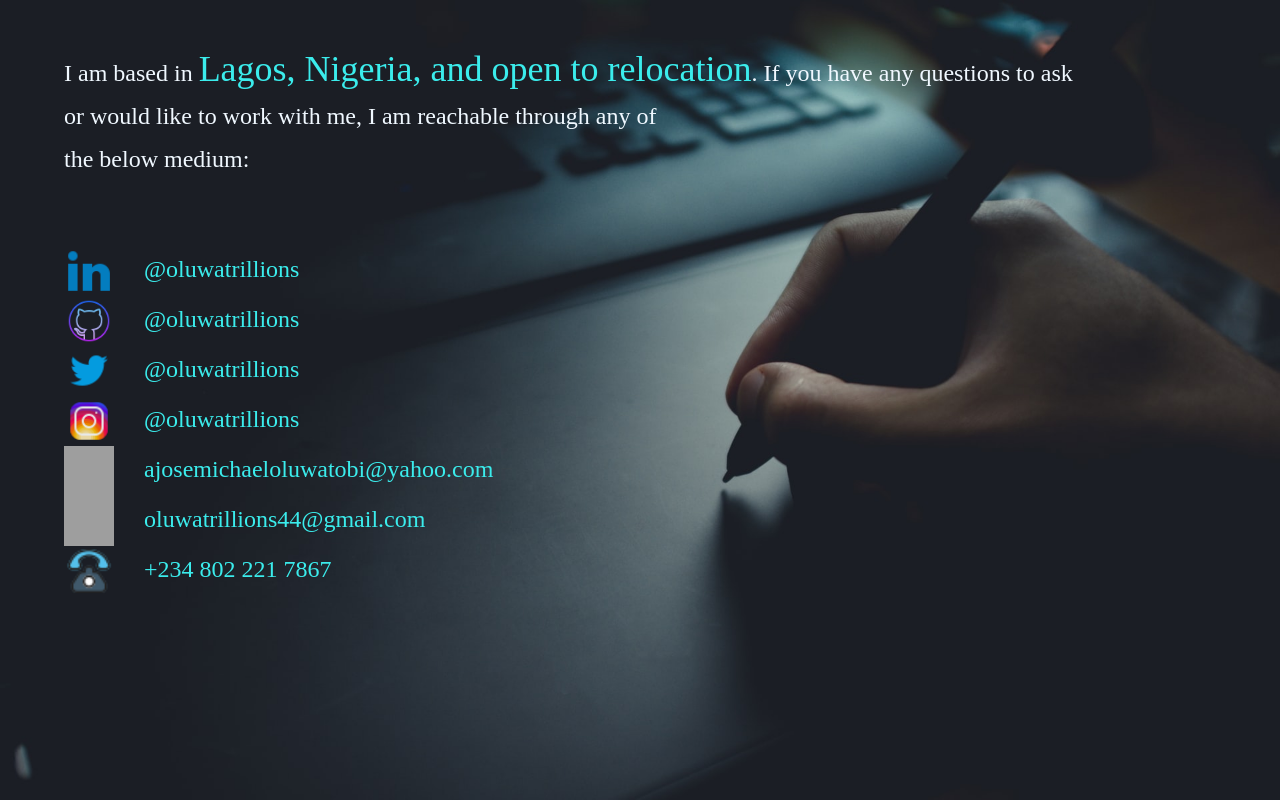
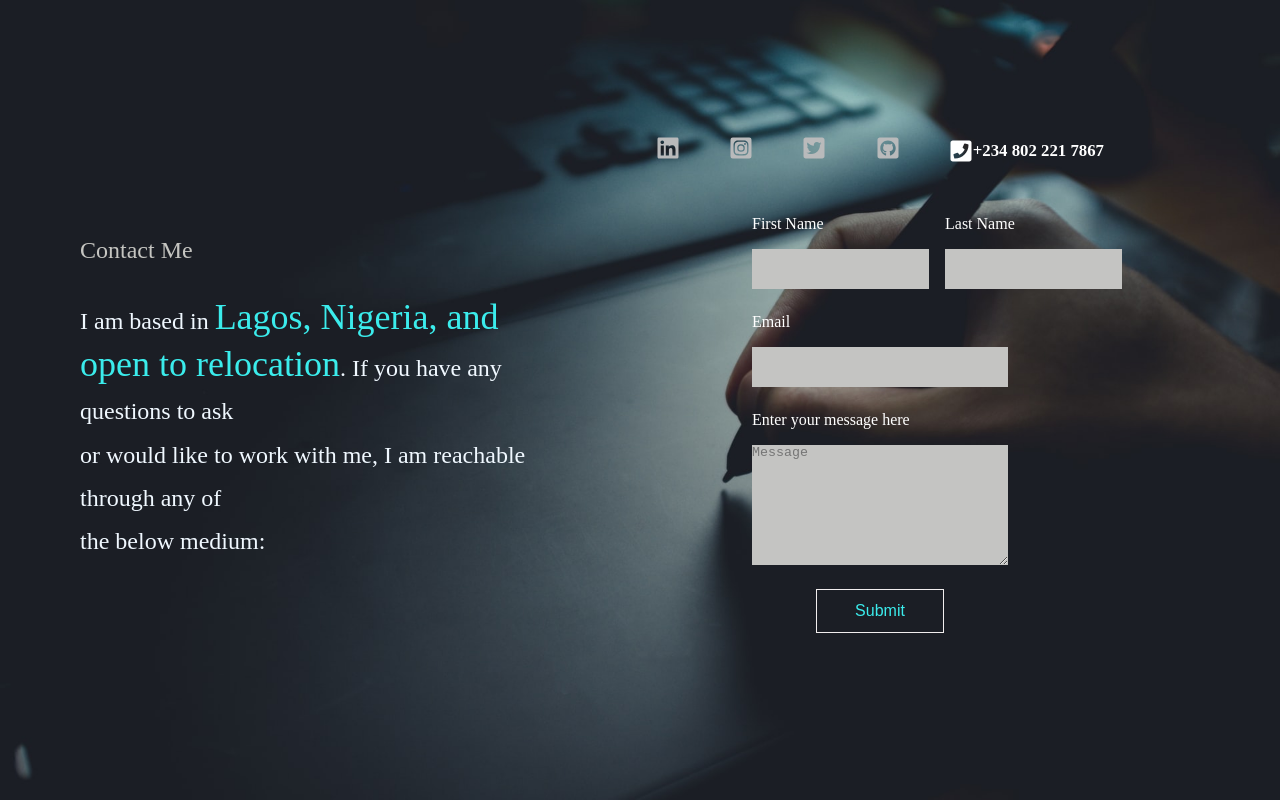
Before and after one commit to oluwatrillions/portfolio, a React (Create React App) app: page /contact in a window 1280 px wide. Built offline with nearby package versions, Linux system fonts and the light colour scheme; grey boxes are pictures that could not be loaded.

Commit message:
contact me redesign

```diff
--- a/src/Contact.css
+++ b/src/Contact.css
@@ -11,47 +11,122 @@
   background-position: center center fixed;
   width: 100vw;
   height: 100vh;
-  display: flex;
-  flex-direction: column;
-  justify-content: flex-start;
-  padding: 3em 4em;
+  display: grid;
+  grid-template-columns: 35vw 50vw;
+  gap: 2em;
+  justify-content: center;
 }
 
-.medium {
-    margin-top: 4em;
+.contact-sec {
+    height: 100vh;
+    display: flex;
+    flex-direction: column;
+    justify-content: center;
+    gap: 2em;
 }
 
-.media {
-  display: flex;
+.form-section {
+    width: 50vw;
+    display: flex;
+    flex-direction: column;
+    justify-content: center;
+    align-items: center;
+    gap: 2em;
+    margin: 2em 0;
 }
 
-.media img {
-  width: 50px;
-  height: 50px;
-  opacity: 0.9;
+.nav-links ul {
+    display: flex !important;
+    justify-content: space-between;
+    cursor: pointer;
 }
 
-.media a {
-  font-size: 1.5em;
-  padding-top: 10px;
-  padding-left: 30px;
-  color: rgb(59, 236, 236);
+ul h4 {
+    font-size: 0.7em;
 }
 
-.email {
-  display: flex;
+.form {
+    width: 50vw;
+    height: 60vh;
+    display: block;
+    flex-direction: column;
+    justify-content: center;
+    align-items: center;
+    background-color: transparent;
 }
 
-.email img {
-  width: 50px;
-  height: 50px;
+form {
+    width: 20vw;
+    height: 50vh;
+    display: flex;
+    flex-direction: column;
+    align-items: flex-start;
+    gap: 1.5em;
+    justify-content: center;
+    margin: 1em auto;
+    color: rgb(255, 255, 255);
 }
 
-.email h4 {
-  font-size: 1.5em;
-  padding-top: 10px;
-  padding-left: 30px;
-  color: rgb(59, 236, 236);
-  font-size: 1.5em;
-  font-weight: 100;
+input {
+    height: 3em;
+    background-color: rgb(196, 196, 194);
+    outline: none;
+    border: none;
 }
+
+.name-section {
+    display: flex;
+    flex-direction: row;
+    align-items: center;
+    justify-content: center;
+    gap: 1em;
+}
+
+.name-section .name-sec {
+    display: flex;
+    flex-direction: column;
+    align-items: flex-start;
+}
+
+.email-sec {
+    display: flex;
+    flex-direction: column;
+    gap: 1em;
+}
+
+.email-sec input {
+    width: 20vw;
+}
+
+.msg-sec {
+    display: flex;
+    flex-direction: column;
+    justify-content: flex-start;
+    align-items: flex-start;
+    gap: 1em;
+}
+
+.msg-sec textarea {
+    width: 20vw;
+    height: 15vh;
+    border: none;
+    outline: none;
+    background-color: rgb(196, 196, 194);
+}
+
+button {
+    width: 10vw;
+    margin: 0 auto;
+}
+
+.nav-links {
+    width: 35vw;
+    height: 4em;
+    margin: 0 !important;
+    padding: 0 !important;
+    background-color: transparent;
+}
+
+nav ul {
+    display: flex;
+}
--- a/src/Contact.js
+++ b/src/Contact.js
@@ -1,49 +1,67 @@
 import React from 'react'
 import './Contact.css'
-import linkedin from './images/linkedin.png'
-import github from './images/github.png'
-import twitter from './images/twitter.png'
-import yahoo from './images/yahoo.png'
-import instagram from './images/instagram.png'
-import phone from './images/phone.png'
+import {FaLinkedin} from "react-icons/fa";
+import {FaInstagramSquare} from "react-icons/fa";
+import {FaTwitterSquare} from "react-icons/fa";
+import {FaGithubSquare} from "react-icons/fa";
+import {FaPhoneSquare} from "react-icons/fa";
 
 function Contact() {
     return (
         <div className='contact'>
-            <p>I am based in <span>Lagos, Nigeria, and open to relocation</span>. If you have any questions to ask<br />
+            <section className='contact-sec'>
+                <h1>Contact Me</h1>
+                <p>I am based in <span>Lagos, Nigeria, and open to relocation</span>. If you have any questions to ask<br />
                 or would like to work with me, I am reachable through any of<br />
                 the below medium:</p>
-            <div className='medium'>
-                <div className='media'>
-                    <img src={linkedin} alt='' />
-                    <a href='https://www.linkedin.com/in/oluwatrillions/'>@oluwatrillions</a>
-                </div>
-                 <div className='media'>
-                    <img src={github} alt='' />
-                    <a href='https://github.com/oluwatrillions'>@oluwatrillions</a>
-                </div>
-                 <div className='media'>
-                    <img src={twitter} alt='' />
-                    <a href='https://twitter.com/Oluwatrillions'>@oluwatrillions</a>
-                </div>
-                 <div className='media'>
-                    <img src={instagram} alt='' />
-                    <a href='https://instagram.com/oluwatrillion'>@oluwatrillions</a>
-                </div>
-                 <div className='email'>
-                    <img src={yahoo} alt='' />
-                    <h4>ajosemichaeloluwatobi@yahoo.com</h4>
-                </div>
-                 <div className='email'>
-                    <img src="https://img.icons8.com/color/50/000000/gmail-new.png" alt='' />
-                    <h4>oluwatrillions44@gmail.com</h4>
-                </div>
-                <div className='email'>
-                    <img src={phone} alt='' />
-                    <h4>+234 802 221 7867</h4>
-                </div>
+            </section>
+            <div className='form-section'>
+                <section className='nav-links'>
+                    <nav>
+                        <ul>
+                            <li>
+                                <a href='https://www.linkedin.com/in/oluwatrillions/' target="_blank" rel="noreferrer"><FaLinkedin/></a>
+                            </li>
+                            <li>
+                                <a href='https://www.instagram.com/oluwatrillion/' target="_blank" rel="noreferrer"><FaInstagramSquare /></a>
+                            </li>
+                            <li>
+                                <a href='https://twitter.com/Oluwatrillions' target="_blank" rel="noreferrer"><FaTwitterSquare /></a>
+                            </li>
+                            <li>
+                                <a href='https://github.com/oluwatrillions' target="_blank" rel="noreferrer"><FaGithubSquare /></a>
+                            </li>
+                            <li>
+                                <FaPhoneSquare />
+                                <h4>+234 802 221 7867</h4>
+                            </li>
+                        </ul>
+                    </nav>
+                </section>
+                <section className='form'>
+                    <form >
+                        <div className='name-section'>
+                            <main className='name-sec'>
+                                <label htmlFor='firstName'>First Name</label>
+                                <input type='text' name='fname' value={''} />
+                            </main>
+                            <main className='name-sec'>
+                                <label htmlFor='LastName'>Last Name</label>
+                                <input type='text' name='lname' value={''}/>
+                            </main>
+                        </div>
+                        <div className='email-sec'>
+                            <label htmlFor='email'>Email</label>
+                            <input type='email' name='email' value={''} />
+                        </div>
+                        <div className='msg-sec'>
+                            <label htmlFor='text-area'>Enter your message here</label>
+                            <textarea placeholder='Message'></textarea>
+                        </div>
+                        <button>Submit</button>
+                    </form>
+                </section>
             </div>
-
         </div>
     )
 }
--- a/src/Hero.css
+++ b/src/Hero.css
@@ -103,9 +103,9 @@ button {
   text-transform: capitalize;
 }
 
-ul {
-    display: grid;
-    grid-template-columns: auto auto;
+nav ul {
+    display: grid !important;
+    grid-template-columns: auto auto !important;
     grid-gap: 3em;
     list-style-type: none;
     justify-content: center;
```
Also changed, not shown: package.json (+7 -1 lines), 2 other files (tests, documents, lock files or other folders).
